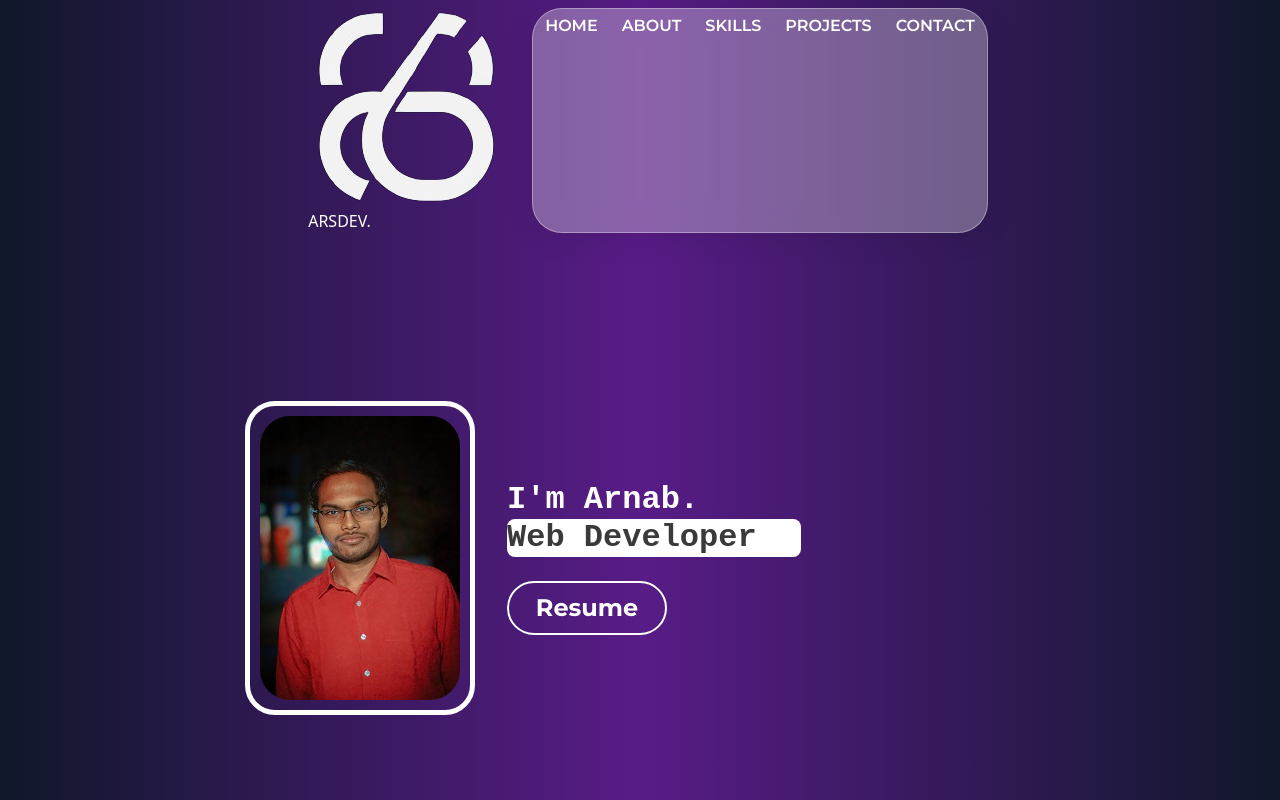
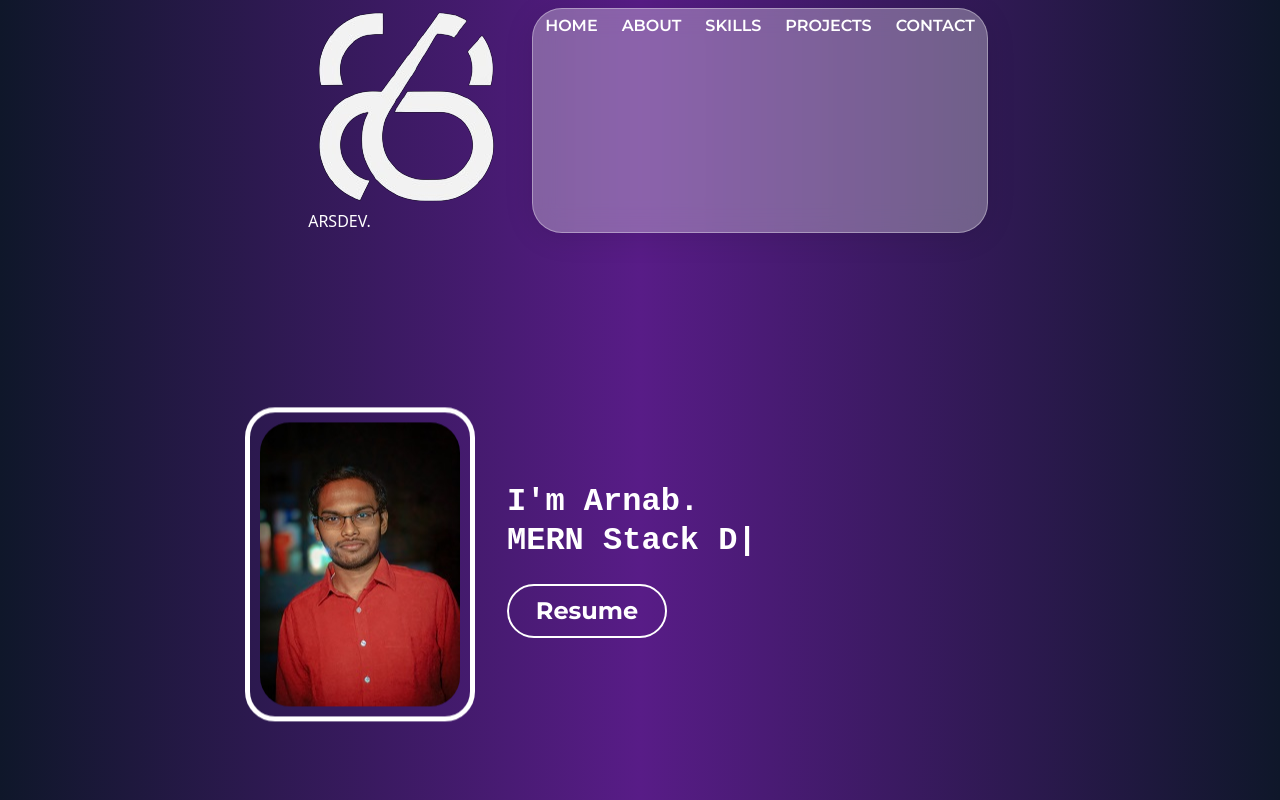
Before and after one commit to ArnabTo/portfolio_4.0, a React (Vite) app: page / in a window 1280 px wide. Shown: the top 800 px of the page. Built offline with nearby package versions, Linux system fonts and the light colour scheme.

Commit message:
updated hero section

```diff
--- a/package.json
+++ b/package.json
@@ -18,6 +18,7 @@
     "react-dom": "^18.2.0",
     "react-router-dom": "^6.20.1",
     "react-router-hash-link": "^2.4.3",
+    "react-type-animation": "^3.2.0",
     "sort-by": "^0.0.2",
     "swiper": "^9.2.0"
   },
--- a/src/pages/Home.jsx
+++ b/src/pages/Home.jsx
@@ -1,4 +1,5 @@
 import { motion } from "framer-motion";
+import { TypeAnimation } from "react-type-animation";
 import MyIMg from "../assets/about2.jpg";
 export default function Home() {
     return (
@@ -9,12 +10,21 @@ export default function Home() {
                 exit={{ opacity: 0, x: 100, transition: { duration: 0.4 } }}
                 className="home">
                 <div className="home_Container d-flex justify-content-center m-auto align-items-center">
-                    <div className="myImg">
+                    <div className="myImg" id="floating">
                         <img className="img-fluid" src={MyIMg} />
                     </div>
                     <div className="home_Text">
                         <p><h1>I'm Arnab.<br />
-                            <span data-text="Web Developer"> Web Developer</span></h1><br />
+                          <TypeAnimation
+                          sequence={[
+                            'Web Developer', 1000,
+                            'MERN Stack Developer', 2000,
+                            'Front-End Developer'
+                          ]}
+                          wrapper='span'
+                          repeat={Infinity}
+                          />
+                          </h1><br/>
                             <div className="d_Cv"><a href="#">Resume</a></div>
                         </p>
                     </div>
--- a/src/pages/work.jsx
+++ b/src/pages/work.jsx
@@ -25,7 +25,7 @@ export default function MyWorks() {
                                 <p>
                                     Portfolio Site using HTML, CSS, Bootstrap, Javascript.
                                 </p>
-                                <a href="https://arnabto.github.io/portfolio1.0.github.io/" className="btn">Preview</a>
+                                <a href="https://arnabto.github.io/portfolio1.0.github.io/" className="bg-[#252525] text-white px-4 py-2 rounded font-medium">Preview</a>
                             </div>
                         </div>
                         <div className="work_div" data-aos="zoom-out-up">
@@ -35,7 +35,7 @@ export default function MyWorks() {
                                 <p>
                                 Portfolio Site using HTML, CSS, Bootstrap, JavaScript.
                                 </p>
-                                <a href="https://arnabto.github.io/portfolio2.0.github.io/" className="btn">Preview.</a>
+                                <a href="https://arnabto.github.io/portfolio2.0.github.io/" className="bg-[#252525] text-white px-4 py-2 rounded font-medium">Preview.</a>
                             </div>
                         </div>
                         {
@@ -47,7 +47,7 @@ export default function MyWorks() {
                                 <p>
                                     Portfolio Site with Reactjs, Framer-Motion, React-router etc.
                                 </p>
-                                <a href="https://github.com/ArnabTo/portfolio3.0" className="btn">Preview.</a>
+                                <a href="https://github.com/ArnabTo/portfolio3.0" className="bg-[#252525] text-white px-4 py-2 rounded font-medium">Preview.</a>
                             </div>
                         </div>
                         <div className="work_div" data-aos="zoom-out-up">
@@ -57,7 +57,7 @@ export default function MyWorks() {
                                 <p>
                                     Agency Website using HTML, CSS, Bootstrap, JavaScript
                                 </p>
-                                <a href="https://arnabto.github.io/doop-psd-to-html/" className="btn">Preview.</a>
+                                <a href="https://arnabto.github.io/doop-psd-to-html/" className="bg-[#252525] text-white px-4 py-2 rounded font-medium">Preview.</a>
                             </div>
                         </div>
                         <div className="work_div" data-aos="zoom-out-up">
@@ -67,7 +67,7 @@ export default function MyWorks() {
                                 <p>
                                     Image Slider with HTML, CSS, JavaScript
                                 </p>
-                                <a href="https://arnabto.github.io/slider.github.io/" className="btn">Preview.</a>
+                                <a href="https://arnabto.github.io/slider.github.io/" className="bg-[#252525] text-white px-4 py-2 rounded font-medium">Preview.</a>
                             </div>
                         </div>
                         <div className="work_div" data-aos="zoom-out-up">
@@ -77,7 +77,7 @@ export default function MyWorks() {
                                 <p>
                                     Simple Calculator using HTMl, CSS, JavaScript.
                                 </p>
-                                <a href="https://arnabto.github.io/calcualtor.github.io/" className="btn">Preview.</a>
+                                <a href="https://arnabto.github.io/calcualtor.github.io/" className="bg-[#252525] text-white px-4 py-2 rounded font-medium">Preview.</a>
                             </div>
                         </div>
                         <div className="work_div" data-aos="zoom-out-up">
@@ -87,7 +87,7 @@ export default function MyWorks() {
                                 <p>
                                 Frontend Mentor - Product preview card component Project.
                                 </p>
-                                <a href="https://arnabto.github.io/product-preview-card-component-main/" className="btn">Preview.</a>
+                                <a href="https://arnabto.github.io/product-preview-card-component-main/" className="bg-[#252525] text-white px-4 py-2 rounded font-medium">Preview.</a>
                             </div>
                         </div>
                         <div className="work_div" data-aos="zoom-out-up">
@@ -97,7 +97,7 @@ export default function MyWorks() {
                                 <p>
                                  Italian Food Shop Website using Reactjs, Swiper-Slider, Bootstrap5, Framer-motion, Aos-animation.
                                 </p>
-                                <a href="https://italian-food-shop.netlify.app/" className="btn">Preview.</a>
+                                <a href="https://italian-food-shop.netlify.app/" className="bg-[#252525] text-white px-4 py-2 rounded font-medium">Preview.</a>
                             </div>
                         </div>
                         <div className="work_div" data-aos="zoom-out-up">
@@ -107,7 +107,7 @@ export default function MyWorks() {
                                 <p>
                                  React Portfolio Site with React, Swiper-Slider, Bootstrap5, Framer-motion, React-custom-cursor
                                 </p>
-                                <a href="https://github.com/ArnabTo/Portfolio_4.0" className="btn">Preview.</a>
+                                <a href="https://github.com/ArnabTo/Portfolio_4.0" className="bg-[#252525] text-white px-4 py-2 rounded font-medium">Preview.</a>
                             </div>
                         </div>
                         <div className="work_div"  data-aos="zoom-out-up">
@@ -117,7 +117,7 @@ export default function MyWorks() {
                                 <p>
                                  Italian Food Shop Website using Reactjs, Swiper-Slider, Bootstrap5, Framer-motion, Aos-animation.
                                 </p>
-                                <a href="https://arnabto.github.io/Netflix-UI-Clone/" className="btn">Preview.</a>
+                                <a href="https://arnabto.github.io/Netflix-UI-Clone/" className="bg-[#252525] text-white px-4 py-2 rounded font-medium">Preview.</a>
                             </div>
                         </div>
                         </span>
```
Also changed, not shown: 1 other file (tests, documents, lock files or other folders).
